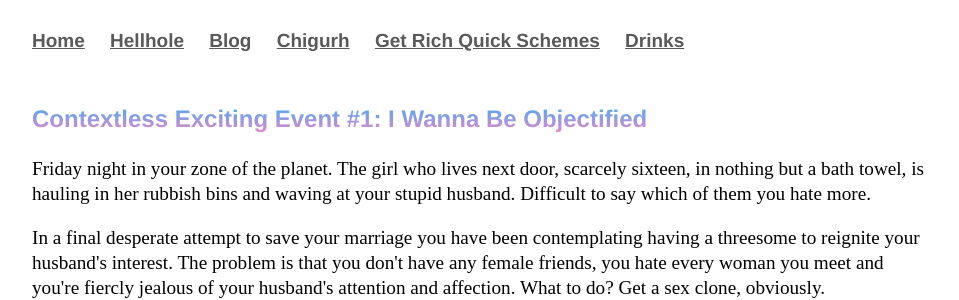
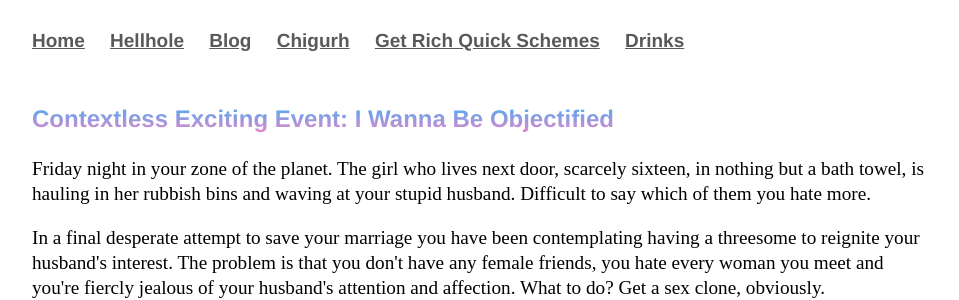
Before and after one commit to Pinelife/pinelife.github.io, a Jekyll site: the page built from Hellhole/excitingevent1.html, in a window 1280 px wide and 900 px high. Shown: the top 300 px of the window, without its empty margins (160-1119 px from the left). Built offline with Jekyll 4.4.1, drawn with Linux system fonts in a browser that asks for light colours.

Commit message:
Update excitingevent1.html

```diff
--- a/Hellhole/excitingevent1.html
+++ b/Hellhole/excitingevent1.html
@@ -5,7 +5,7 @@
 <head>
   <meta name="viewport" content="width=device-width, initial-scale=1.0">
 </head>
-<h3>Contextless Exciting Event #1: I Wanna Be Objectified</h3>
+<h3>Contextless Exciting Event: I Wanna Be Objectified</h3>
 <p>
   Friday night in your zone of the planet. The girl who lives next door, scarcely sixteen, in nothing but a bath towel, is hauling in
   her rubbish bins and waving at your stupid husband. Difficult to say which of them you hate more.
```
